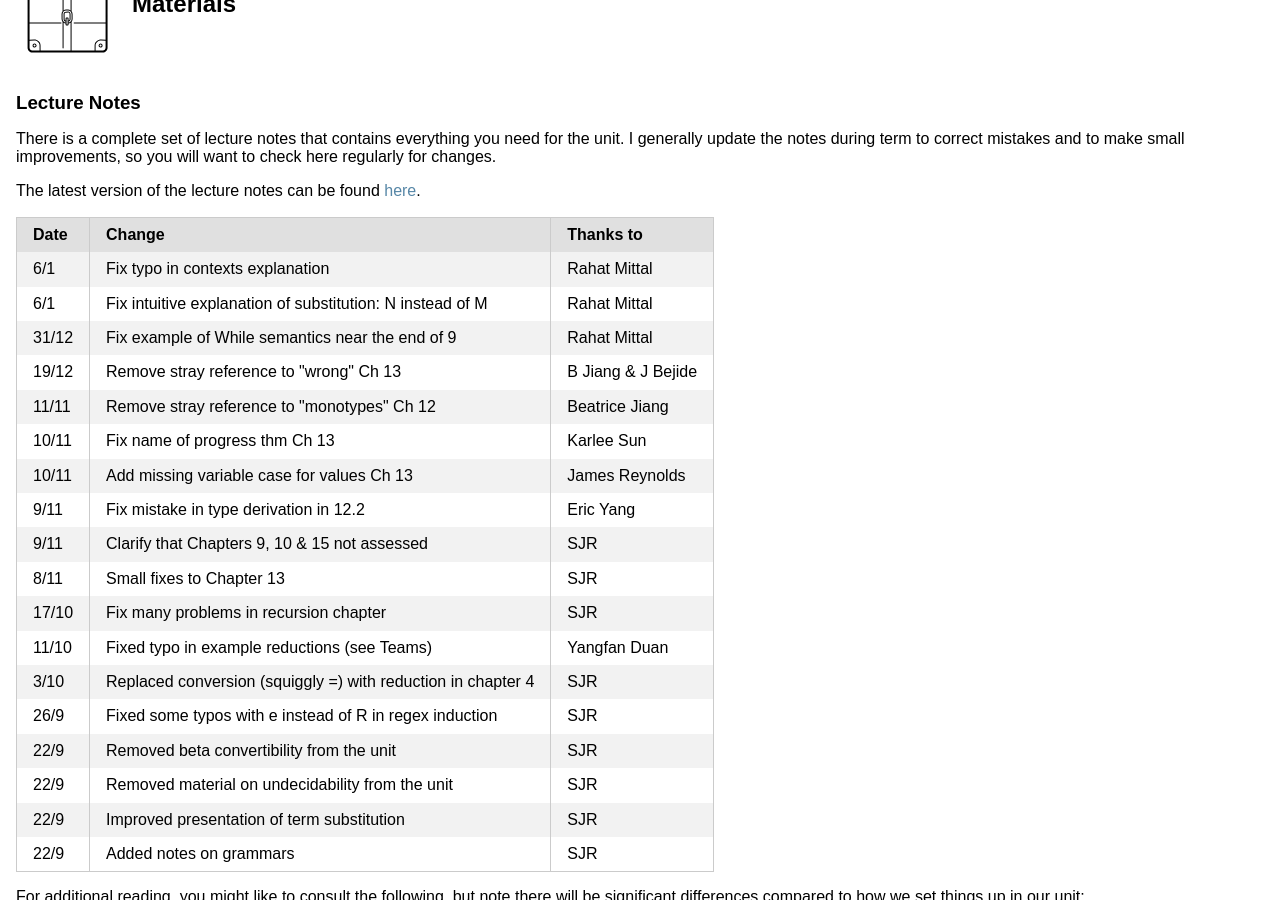
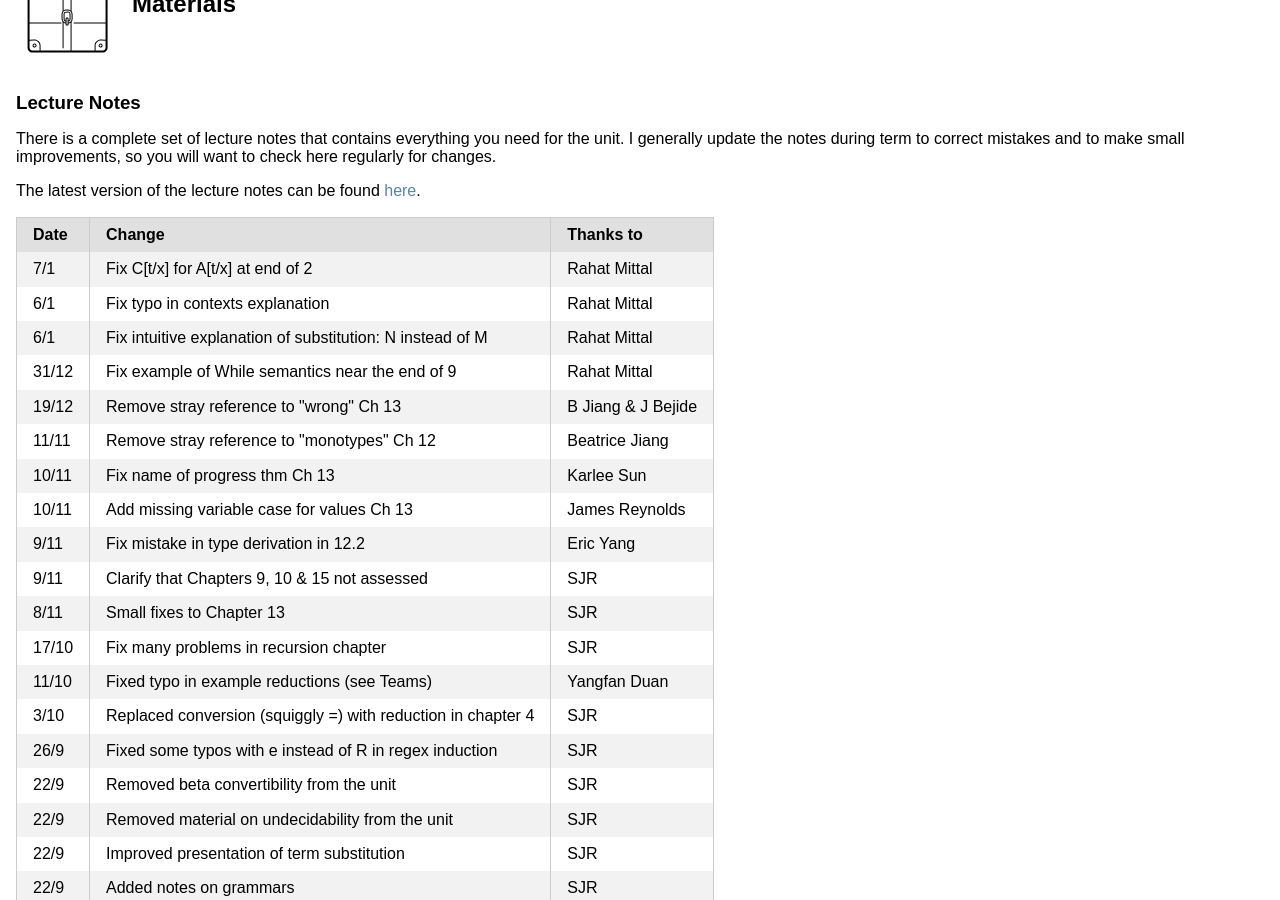
Before and after one commit to uob-coms30040/uob-coms30040.github.io, a Jekyll site: the page built from welcome.md, in a window 1280 px wide and 900 px high, scrolled down 679 px. Built offline with Jekyll 4.4.1, drawn with Linux system fonts in a browser that asks for light colours; nearby versions of some CDN libraries.

Commit message:
changelog

```diff
--- a/welcome.md
+++ b/welcome.md
@@ -43,6 +43,7 @@ Outside of lectures and classes, if you have any questions about the material, t
   </tr>
   </thead>
   <tbody>
+    <tr><td>7/1</td><td>Fix C[t/x] for A[t/x] at end of 2</td><td>Rahat Mittal</td></tr>
     <tr><td>6/1</td><td>Fix typo in contexts explanation</td><td>Rahat Mittal</td></tr>
     <tr><td>6/1</td><td>Fix intuitive explanation of substitution: N instead of M</td><td>Rahat Mittal</td></tr>
     <tr><td>31/12</td><td>Fix example of While semantics near the end of 9</td><td>Rahat Mittal</td></tr>
```
